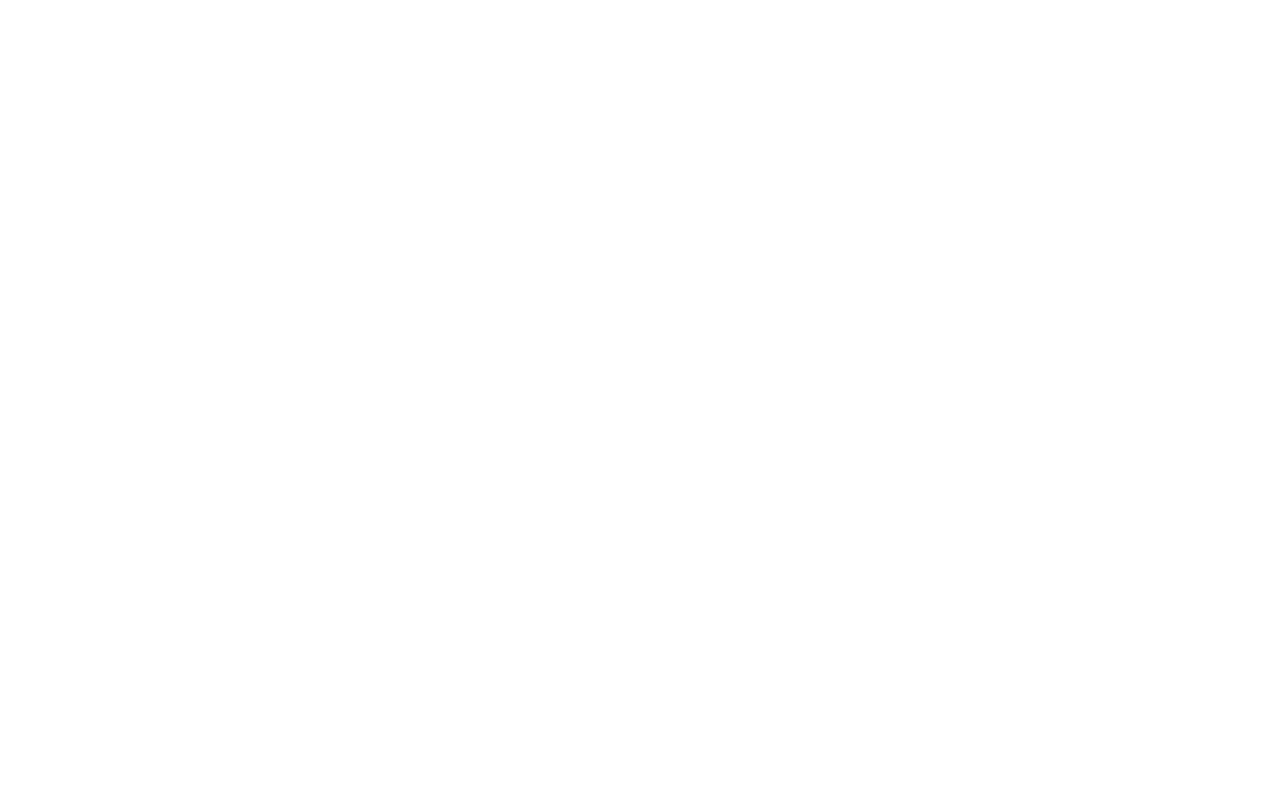
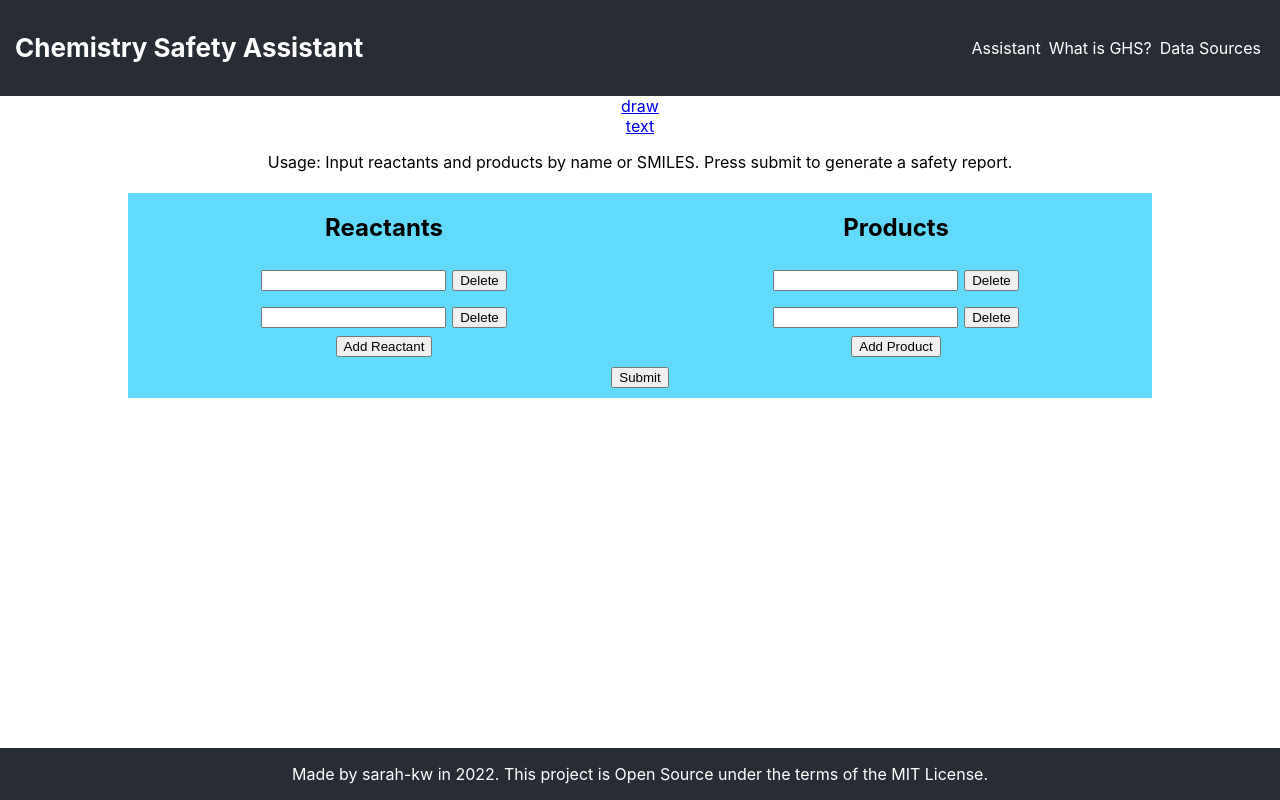
Before and after one commit to sarah-kw/chem-safety, a React (Create React App) app: page /safety-assistant/text in a window 1280 px wide. Before the commit this address had no page. Built offline with nearby package versions, Linux system fonts and the light colour scheme.

Commit message:
Implement structure drawing plugin jsme

```diff
--- a/package.json
+++ b/package.json
@@ -7,6 +7,7 @@
     "@testing-library/react": "^13.0.0",
     "@testing-library/user-event": "^13.2.1",
     "axios": "^0.27.2",
+    "jsme-react": "^0.0.9",
     "react": "^18.2.0",
     "react-dom": "^18.2.0",
     "react-router-dom": "6",
--- a/src/App.css
+++ b/src/App.css
@@ -74,6 +74,14 @@ footer {
 }
 
 .ReactionForm {
+  background-color: #61dafb;
+  margin: 5px;
+  min-width: 80%;
+  align-self: center;
+  justify-content: space-around;
+}
+
+.DrawReactionForm {
   background-color: #61dafb;
   margin: 5px;
   min-width: 80%;
--- /dev/null
+++ b/src/components/DrawReactionForm.js
@@ -0,0 +1,114 @@
+import { Jsme } from "jsme-react";
+import React, { useState } from "react";
+import ReactionDrawInput from "./ReactionDrawInput";
+import { useOutletContext } from "react-router-dom";
+
+// const DrawReactionForm = ({ getChemicalInfo }) => {
+const DrawReactionForm = () => {
+  const getChemicalInfo = useOutletContext()[0];
+  const [formData, setFormData] = useState({
+    reactants: ["", ""],
+    products: ["", ""],
+  });
+
+  const deleteReactantSlot = (id) => {
+    const updatedFormData = { ...formData };
+    delete updatedFormData["reactants"][id];
+    setFormData(updatedFormData);
+    console.log(updatedFormData);
+  };
+
+  const deleteProductSlot = (id) => {
+    const updatedFormData = { ...formData };
+    delete updatedFormData["products"][id];
+    setFormData(updatedFormData);
+    console.log(updatedFormData);
+  };
+
+  const addReactantSlot = () => {
+    const updatedFormData = { ...formData };
+    updatedFormData["reactants"].push("");
+    setFormData(updatedFormData);
+  };
+
+  const addProductSlot = () => {
+    const updatedFormData = { ...formData };
+    updatedFormData["products"].push("");
+    setFormData(updatedFormData);
+  };
+
+  const onFormChange = (event) => {
+    console.log(event);
+    console.log(`id is ${event.target.id}`);
+    // const inputClass = event.target.name;
+    const inputValue = event.target.value;
+    console.log(inputValue);
+
+    // const updatedFormData = { ...formData };
+    // updatedFormData[inputClass][event.target.id] = inputValue;
+
+    // setFormData(updatedFormData);
+    // console.log(updatedFormData);
+  };
+
+  const onFormSubmit = (event) => {
+    event.preventDefault();
+    getChemicalInfo(formData);
+  };
+  // const onSketchChange = (smiles) => {
+  //   console.log(smiles);
+  // };
+  const updateCallback = (id, smiles) => {
+    const updatedFormData = { ...formData };
+    updatedFormData["reactants"][id] = smiles;
+    setFormData(updatedFormData);
+    console.log(updatedFormData);
+  };
+
+  const reactantInputs = formData.reactants.map((reactant, index) => {
+    return reactant === undefined ? null : (
+      <ReactionDrawInput
+        key={index}
+        id={index}
+        deleteSlot={deleteReactantSlot}
+        updateCallback={updateCallback}
+      ></ReactionDrawInput>
+    );
+  });
+
+  const productInputs = formData.products.map((product, index) => {
+    return product === undefined ? null : (
+      <ReactionDrawInput
+        key={index}
+        id={index}
+        smiles={formData.products.index}
+        deleteSlot={deleteProductSlot}
+        updateCallback={updateCallback}
+      ></ReactionDrawInput>
+    );
+  });
+
+  return (
+    <form className="DrawReactionForm" onSubmit={onFormSubmit}>
+      <div className="InputBlock">
+        <section className="ReactantInputs">
+          <h2>Reactants</h2>
+          {reactantInputs}
+          <button type="button" onClick={addReactantSlot}>
+            Add Reactant
+          </button>
+        </section>
+        <section className="ProductInputs">
+          <h2>Products</h2>
+          {productInputs}
+          <button type="button" onClick={addProductSlot}>
+            Add Product
+          </button>
+        </section>
+      </div>
+      <input type="submit" />
+    </form>
+  );
+};
+
+export default DrawReactionForm;
--- /dev/null
+++ b/src/components/ReactionDrawInput.js
@@ -0,0 +1,19 @@
+import { Jsme } from "jsme-react";
+const ReactionDrawInput = ({ id, deleteSlot, updateCallback, smiles }) => {
+  return (
+    <div className="DrawInputField" key={id}>
+      <Jsme
+        height="300px"
+        width="350px"
+        onChange={(smiles) => updateCallback(id, smiles)}
+        options="nozoom"
+        smiles={smiles}
+      ></Jsme>
+      <button id={id} type="button" onClick={() => deleteSlot(id)}>
+        Delete
+      </button>
+    </div>
+  );
+};
+
+export default ReactionDrawInput;
--- a/src/components/ReactionForm.js
+++ b/src/components/ReactionForm.js
@@ -93,6 +93,13 @@ const ReactionForm = ({ getChemicalInfo }) => {
   });
 
   return (
+    <React.Fragment>
+      <section className="AppHowTo">
+        <p>
+          Usage: Input reactants and products by name or SMILES. Press submit to
+          generate a safety report.
+        </p>
+      </section>
       <form className="ReactionForm" onSubmit={onFormSubmit}>
         <div className="InputBlock">
           <section className="ReactantInputs">
@@ -112,6 +119,7 @@ const ReactionForm = ({ getChemicalInfo }) => {
         </div>
         <input type="submit" />
       </form>
+    </React.Fragment>
   );
 };
 
--- a/src/index.js
+++ b/src/index.js
@@ -7,6 +7,8 @@ import { BrowserRouter, Route, Routes } from "react-router-dom";
 import WhatIsGHS from "./routes/WhatIsGHS";
 import SafetyApp from "./routes/SafetyApp";
 import DataSources from "./routes/DataSources";
+import DrawReactionForm from "./components/DrawReactionForm";
+import ReactionForm from "./components/ReactionForm";
 
 const root = ReactDOM.createRoot(document.getElementById("root"));
 root.render(
@@ -15,7 +17,11 @@ root.render(
       <Routes>
         <Route path="/" element={<App />}>
           <Route path="ghs" element={<WhatIsGHS />} />
-          <Route path="safety-assistant" element={<SafetyApp />} />
+          <Route path="safety-assistant" element={<SafetyApp />}>
+            <Route path="draw" element={<DrawReactionForm />} />
+            <Route path="text" element={<ReactionForm />} />
+            <Route index element={<ReactionForm />} />
+          </Route>
           <Route path="data" element={<DataSources />} />
           <Route index element={<SafetyApp />} />
         </Route>
--- a/src/routes/SafetyApp.js
+++ b/src/routes/SafetyApp.js
@@ -3,6 +3,8 @@ import ReactionForm from "../components/ReactionForm";
 import SafetyTable from "../components/SafetyTable";
 import axios from "axios";
 import { useState } from "react";
+import DrawReactionForm from "../components/DrawReactionForm";
+import { Link, Outlet, Route } from "react-router-dom";
 // import { Outlet, Link } from "react-router-dom";
 
 function SafetyApp() {
@@ -47,16 +49,14 @@ function SafetyApp() {
 
   return (
     <div className="SafetyApp">
-      <section className="AppHowTo">
-        <p>
-          Usage: Input reactants and products by name or SMILES. Press submit to
-          generate a safety report.
-        </p>
-      </section>
-      <ReactionForm
+      <Link to="/safety-assistant/draw">draw</Link>
+      <Link to="/safety-assistant/text">text</Link>
+      <Outlet context={[getChemicalInfo]} />
+      {/* <ReactionForm
         className="ReactionForm"
         getChemicalInfo={getChemicalInfo}
       ></ReactionForm>
+      <DrawReactionForm getChemicalInfo={getChemicalInfo} /> */}
       {safetyTable}
     </div>
   );
```
Also changed, not shown: 1 other file (tests, documents, lock files or other folders). Lines whose indentation alone changed are shown as unchanged.
